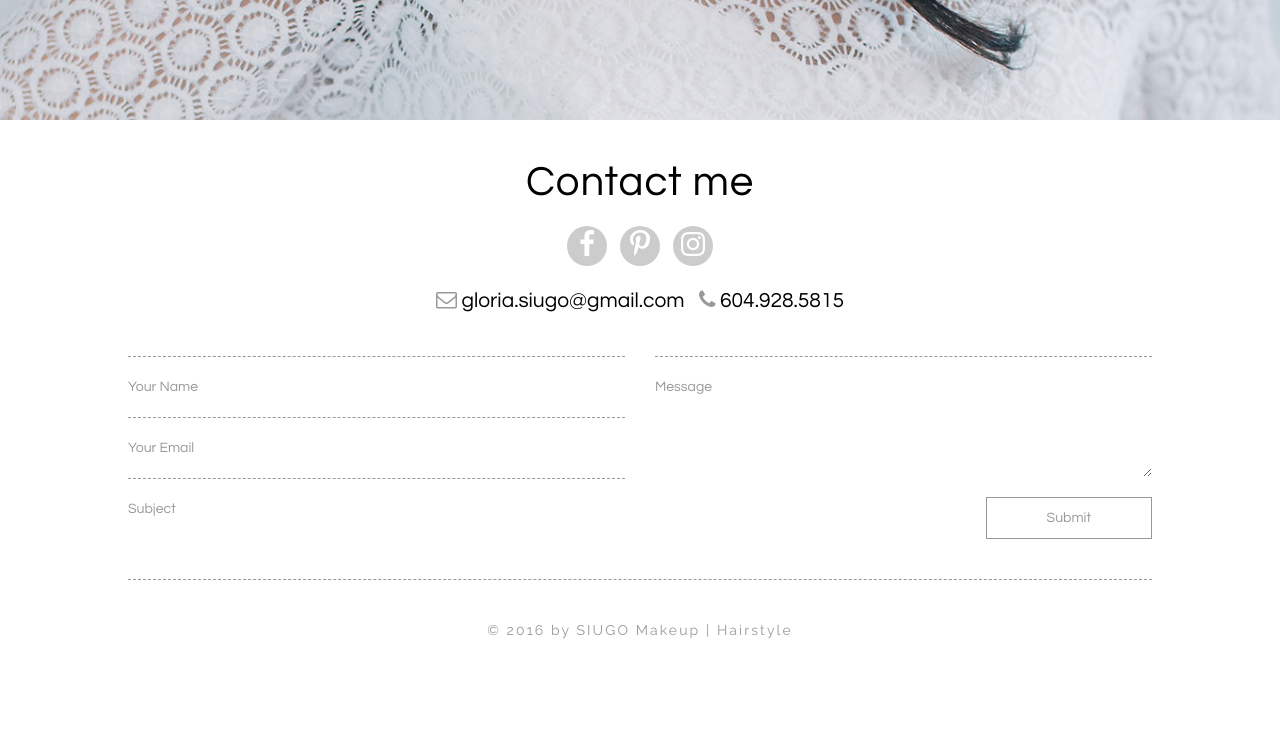
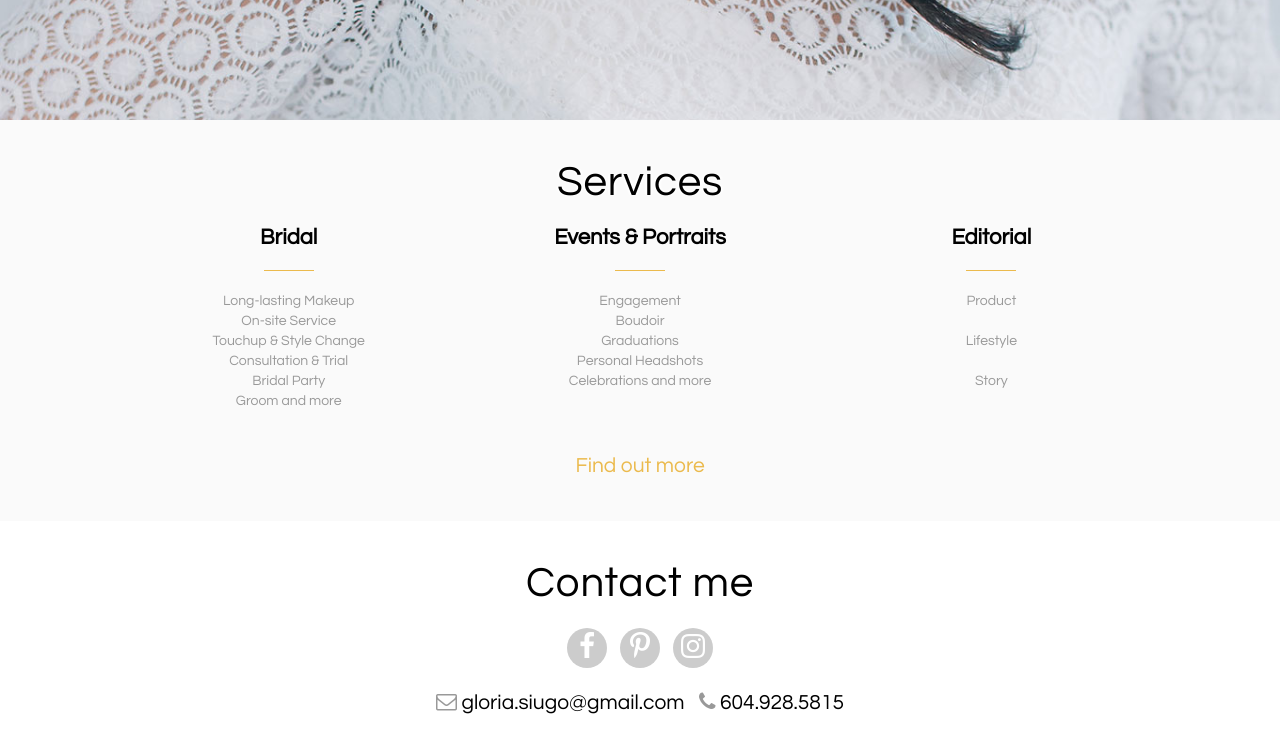
Before and after one commit to hemetsu/siugo, a website: page public/partial/index.html in a window 1280 px wide. Shown: the part 680-1435 px from the top of the page. Before the commit the page ends 1360 px from the top, so only its background shows below. Drawn offline with nearby package versions, Linux system fonts and the light colour scheme; files that its build step writes are made by us from their sources; files whose address does not match are found by name.

Commit message:
Updated site.

```diff
--- a/public/css/siugo.css
+++ b/public/css/siugo.css
@@ -3316,14 +3316,49 @@ a:focus {
   }
 }
 /* Homepage Styles */
-.home-header {
+.section-hero {
   position: relative;
   text-align: center;
   overflow: hidden;
 }
-.home-header img {
+.section-hero img {
   width: 100%;
   height: auto;
+}
+.section-services {
+  padding: 40px 0;
+  text-align: center;
+  background-color: #fafafa;
+}
+.section-services .content {
+  max-width: 1024px;
+  margin: 0 auto;
+}
+.section-services h3 {
+  color: #000000;
+}
+.section-services h3:after {
+  content: "";
+  display: block;
+  height: 1px;
+  width: 50px;
+  background-color: #ebba4d;
+  margin: 20px auto;
+}
+.section-services ul {
+  margin: 0;
+  padding: 0;
+  list-style-type: none;
+}
+.section-services ul li {
+  min-height: 20px;
+}
+.section-services .cta-find-more {
+  display: inline-block;
+  color: #ebba4d;
+  text-decoration: none;
+  font-size: 1.5em;
+  margin-top: 40px;
 }
 /* IE 10 and below fixes */
 /* IE 9 and below fixes */
--- a/public/less/home.less
+++ b/public/less/home.less
@@ -1,6 +1,6 @@
 /* Homepage Styles */
 
-.home-header {
+.section-hero {
 	position: relative;
 	text-align: center;
 	overflow: hidden;
@@ -9,3 +9,43 @@
 		height: auto;
 	}
 }
+
+.section-services {
+	padding: 40px 0;
+	text-align: center;
+	background-color: @color-grey-lighter;
+
+	.content {
+		max-width: @site-content-width;
+		margin: 0 auto;
+	}
+
+	h3 {
+		color: @color-black;
+		&:after {
+			content: "";
+			display: block;
+			height: 1px;
+			width: 50px;
+			background-color: @color-primary;
+			margin: 20px auto;
+		}
+	}
+
+	ul {
+		margin: 0;
+		padding: 0;
+		list-style-type: none;
+		li {
+			min-height: 20px;
+		}
+	}
+
+	.cta-find-more {
+		display: inline-block;
+		color: @color-primary;
+		text-decoration: none;
+		font-size: 1.5em;
+		margin-top: 40px;
+	}
+}
--- /dev/null
+++ b/public/partial/home/header.html
@@ -0,0 +1,7 @@
+			<section class="section-hero fixed-max-height">
+        <img src="/img/header-hero-1.jpg" alt="Homepage Header image" />
+        <div class="section-header">
+          <h1 class="heading">SIUGO</h1>
+          <div class="heading-secondary nowrap">makeup | hairstyle</div>
+        </div>
+      </section>
--- /dev/null
+++ b/public/partial/home/services.html
@@ -0,0 +1,43 @@
+      <section class="section-services">
+        <div class="content">
+          <h2 class="heading-secondary">Services</h2>
+
+          <div class="row">
+            <div class="col-sm-4">
+              <h3>Bridal</h3>
+              <ul>
+                <li>Long-lasting Makeup</li>
+                <li>On-site Service</li>
+                <li>Touchup &amp; Style Change</li>
+                <li>Consultation &amp; Trial</li>
+                <li>Bridal Party</li>
+                <li>Groom and more</li>
+              </ul>
+            </div>
+
+            <div class="col-sm-4">
+              <h3>Events &amp; Portraits</h3>
+              <ul>
+                <li>Engagement</li>
+                <li>Boudoir</li>
+                <li>Graduations</li>
+                <li>Personal Headshots</li>
+                <li>Celebrations and more</li>
+              </ul>
+            </div>
+
+            <div class="col-sm-4">
+              <h3>Editorial</h3>
+              <ul>
+                <li>Product</li>
+                <li></li>
+                <li>Lifestyle</li>
+                <li></li>
+                <li>Story</li>
+              </ul>
+            </div>
+          </div>
+
+          <a href="#contact" class="cta-find-more">Find out more</a>
+        </div>
+      </section>
--- a/public/partial/index.html
+++ b/public/partial/index.html
@@ -39,13 +39,9 @@
 
     <div id="main-container" role="main" class="home">
 
-      <section class="home-header fixed-max-height">
-        <img src="/img/header-hero-1.jpg" alt="Homepage Header image" />
-        <div class="section-header">
-          <h1 class="heading">SIUGO</h1>
-          <div class="heading-secondary nowrap">makeup | hairstyle</div>
-        </div>
-      </section>
+      @@include('home/header.html', {})
+
+      @@include('home/services.html', {})
 
     </div> <!-- /#main-container -->
 
--- a/public/partial/shared/footer.html
+++ b/public/partial/shared/footer.html
@@ -1,4 +1,4 @@
-    <footer class="main-footer">
+    <footer id="contact" class="main-footer">
       <h2 class="heading-secondary">Contact me</h2>
 
       <div class="social-container">
```
Also changed, not shown: public/index.html (+46 -2 lines), public/less/global.less (+4 -3 lines), public/css/siugo.min.css, 1 other file.
